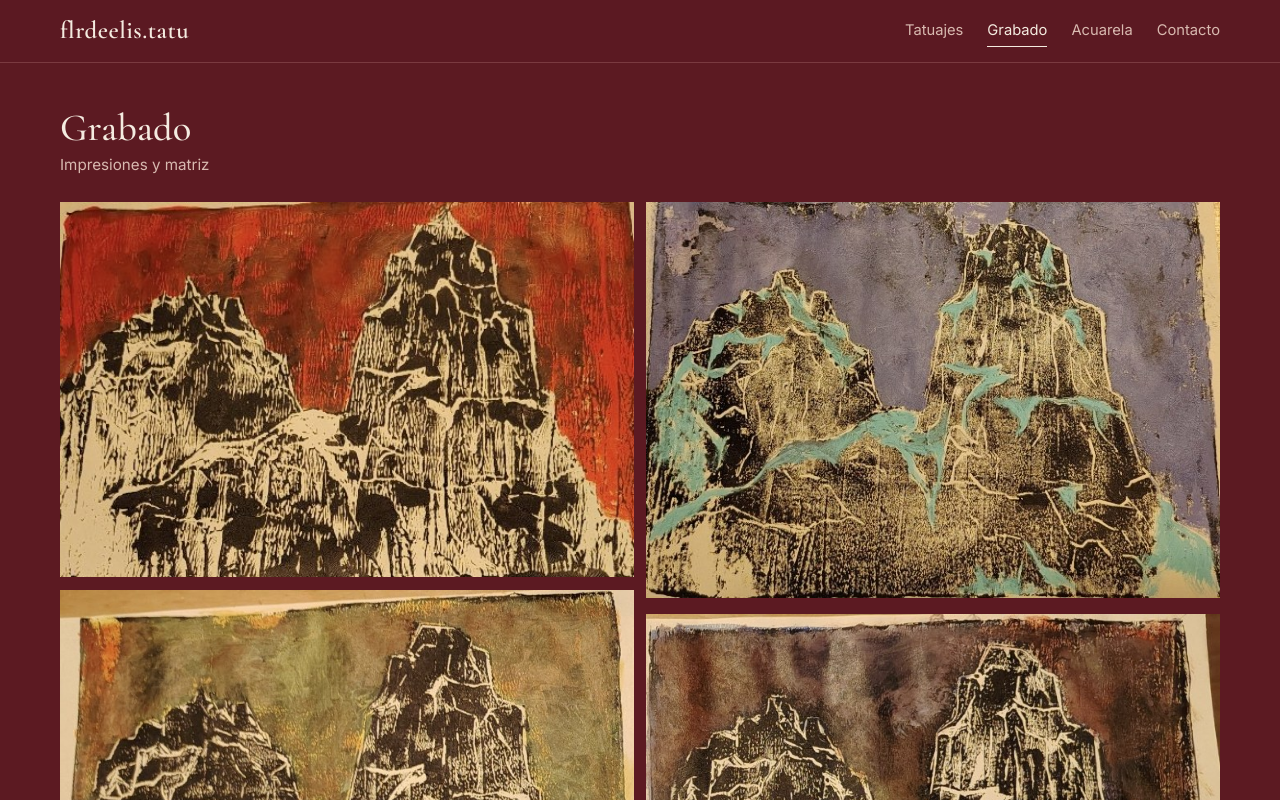
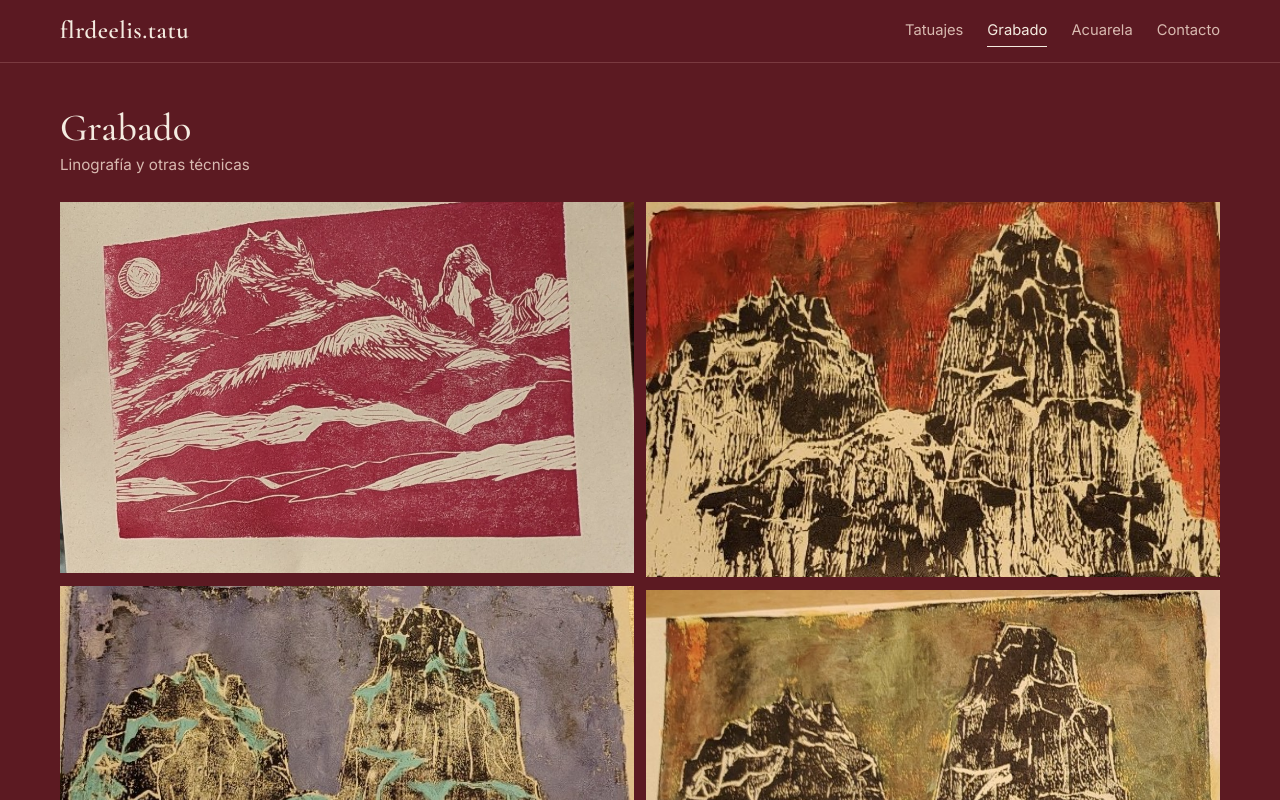
Before and after one commit to flrdeelis/flrdeelis.github.io, a plain HTML site: page index.html in a window 1280 px wide. Both pictures are taken after a click on the link "Grabado". Shown: the top 800 px of the page. Drawn offline with nearby package versions, Linux system fonts and the light colour scheme.

Commit message:
Nuevo grabado y descripción de la sección
Co-Authored-By: Claude Opus 5.5 <noreply@anthropic.com>
Claude-Session: https://claude.ai/code/session_018Gmr6fBinZKqPYCLzS3vwv

```diff
--- a/index.html
+++ b/index.html
@@ -141,7 +141,7 @@
   </section>
 
   <section class="vista" id="grabado">
-    <div class="cabecera"><div><h2>Grabado</h2><p class="nota">Impresiones y matriz</p></div></div>
+    <div class="cabecera"><div><h2>Grabado</h2><p class="nota">Linografía y otras técnicas</p></div></div>
     <div class="mosaico" data-lista="grabado"></div>
   </section>
 
@@ -235,6 +235,7 @@ const OBRAS = {
     { archivo: "lamina-10.jpg" },
   ],
   grabado: [
+    { archivo: "grabado-5.jpg", grande: true },
     { archivo: "grabado-1.jpg", grande: true },
     { archivo: "grabado-2.jpg", grande: true },
     { archivo: "grabado-3.jpg", grande: true },
```
Also changed, not shown: fotos/grabado-5.jpg (added).
